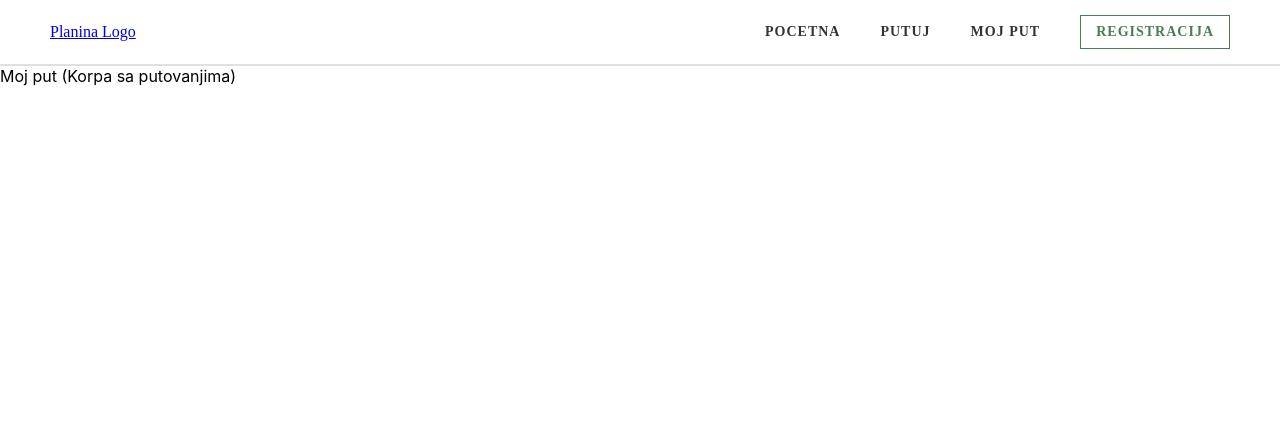
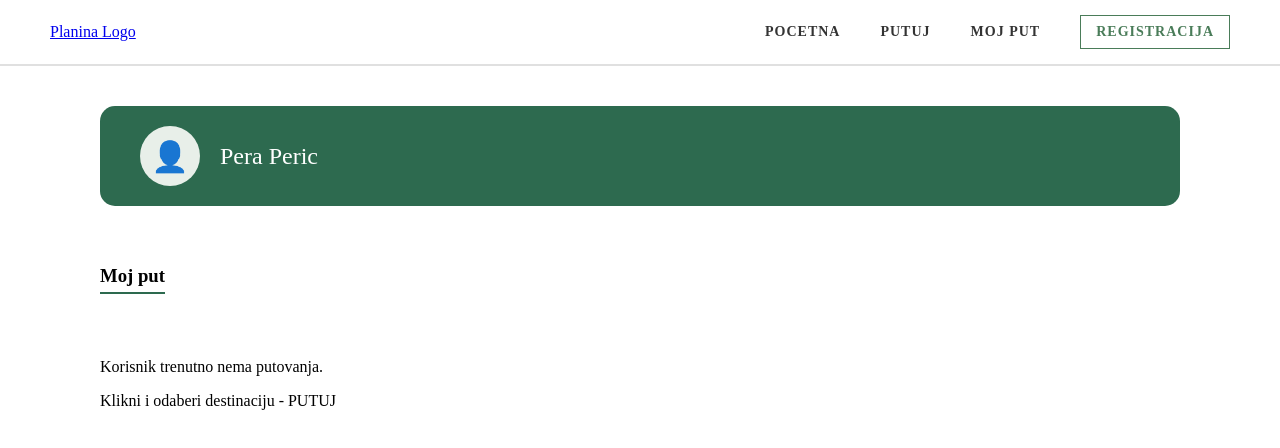
Before and after one commit to Sekulaa79/KTEH2026-seminarski, a React (Create React App) app: page /moj-put in a window 1280 px wide. Shown: the top 448 px of the page. Built offline with nearby package versions, Linux system fonts and the light colour scheme.

Commit message:
napravljen izgled moj put stranice i omoguceno dodavanje destinacije u moj put

```diff
--- a/src/App.tsx
+++ b/src/App.tsx
@@ -3,6 +3,7 @@ import logo from './logo.svg';
 import './App.css';
 import { BrowserRouter as Router, Routes, Route } from 'react-router-dom';
 import Navbar from './components/Navbar';
+import { AppProvider } from './context/AppContext';
 import Home from './pages/Home';
 import Explore from './pages/Explore';
 import DestinationDetails from './pages/DestinationDetails';
@@ -12,6 +13,7 @@ import Login from './pages/Login';
 
 const App: React.FC = () => {
   return (
+    <AppProvider>
     <Router>
       <Navbar />
       <Routes>
@@ -22,6 +24,8 @@ const App: React.FC = () => {
         <Route path="/login" element={<Login />} />
       </Routes>
     </Router>
+    </AppProvider>
+
   );
 };
 
--- /dev/null
+++ b/src/context/AppContext.tsx
@@ -0,0 +1,33 @@
+import React, { createContext, useState, ReactNode } from 'react';
+import { IDestination, TripManager } from '../models/Destination';
+
+// Definišemo šta naš Context sadrži
+interface AppContextType {
+  mojPut: IDestination[];
+  dodajUPut: (destinacija: IDestination) => void;
+}
+
+// Inicijalizujemo Context
+export const AppContext = createContext<AppContextType>({
+  mojPut: [],
+  dodajUPut: () => {}
+});
+
+// Instanciramo klasu
+const tripManager = new TripManager();
+
+export const AppProvider: React.FC<{children: ReactNode}> = ({ children }) => {
+  const [mojPut, setMojPut] = useState<IDestination[]>(tripManager.getTrips());
+
+  const dodajUPut = (destinacija: IDestination) => {
+    tripManager.addTrip(destinacija);
+    setMojPut([...tripManager.getTrips()]); // Ažuriramo React state
+    alert(`Uspešno dodato: ${destinacija.naziv}`);
+  };
+
+  return (
+    <AppContext.Provider value={{ mojPut, dodajUPut }}>
+      {children}
+    </AppContext.Provider>
+  );
+};
--- a/src/pages/DestinationDetails.tsx
+++ b/src/pages/DestinationDetails.tsx
@@ -1,41 +1,41 @@
-import React from 'react';
+import React, { useContext } from 'react';
 import { useParams } from 'react-router-dom';
 import CustomButton from '../components/CustomButton';
+import { AppContext } from '../context/AppContext';
 
 const DestinationDetails: React.FC = () => {
-  // useParams nam omogucava da procitamo ID iz URL-a (npr. /putuj/1)
   const { id } = useParams<{ id: string }>();
+  const { dodajUPut } = useContext(AppContext); // Pozivamo funkciju iz konteksta
 
-  // Za sada koristimo mock podatke. Kasnije cemo po ID-u povuci pravu destinaciju.
+  // Kreiramo dummy objekat za dodavanje
+  const handleDodaj = () => {
+    const novaDestinacija = {
+      id: id || '0',
+      naziv: `Destinacija ${id}`,
+      slika: `https://picsum.photos/400/300?random=${id}`,
+      datum: new Date().toLocaleDateString() // Dodajemo trenutan datum
+    };
+    dodajUPut(novaDestinacija);
+  };
+
   return (
     <div style={{ display: 'flex', justifyContent: 'center', alignItems: 'center', padding: '60px', minHeight: '60vh' }}>
-
       <div style={{ display: 'flex', gap: '50px', maxWidth: '900px', width: '100%', alignItems: 'center' }}>
-
-        {/* Leva strana - Slika (simulirana kartica bez teksta) */}
         <div style={{ flex: 1 }}>
           <div style={{ border: '2px solid #2d6a4f', borderRadius: '10px', overflow: 'hidden', backgroundColor: '#e8efe9', paddingBottom: '20px', textAlign: 'center' }}>
-             <img
-               src={`https://picsum.photos/400/300?random=${id}`}
-               alt="Destinacija"
-               style={{ width: '100%', height: '250px', objectFit: 'cover' }}
-             />
+             <img src={`https://picsum.photos/400/300?random=${id}`} alt="Destinacija" style={{ width: '100%', height: '250px', objectFit: 'cover' }} />
              <h3 style={{ fontFamily: 'serif', marginTop: '15px' }}>Destinacija {id}</h3>
           </div>
         </div>
-
-        {/* Desna strana - Tekst i dugme */}
         <div style={{ flex: 1, textAlign: 'center' }}>
           <h1 style={{ fontFamily: 'serif', borderBottom: '2px solid #2d6a4f', display: 'inline-block', paddingBottom: '10px' }}>
             Destinacija {id}
           </h1>
           <p style={{ marginTop: '30px', marginBottom: '40px', lineHeight: '1.6', fontFamily: 'serif', textAlign: 'justify' }}>
             Lorem ipsum dolor sit amet, consectetur adipiscing elit, sed do eiusmod tempor incididunt ut labore et dolore magna aliqua.
-            Ut enim ad minim veniam, quis nostrud exercitation ullamco laboris nisi ut aliquip ex ea commodo consequat.
           </p>
-          <CustomButton text="DODAJ U PUT" />
+          <CustomButton text="DODAJ U PUT" onClick={handleDodaj} /> {/* Povezan onClick */}
         </div>
-
       </div>
     </div>
   );
--- a/src/pages/Explore.tsx
+++ b/src/pages/Explore.tsx
@@ -41,7 +41,7 @@ const Explore: React.FC = () => {
         <h2 style={{ fontFamily: 'serif', borderBottom: '2px solid #2d6a4f', paddingBottom: '5px' }}>Filteri</h2>
 
         <CustomInput
-          placeholder="Region (npr. Kosovo)"
+          placeholder="Region"
           value={searchTekst}
           onChange={(e) => setSearchTekst(e.target.value)}
         />
--- a/src/pages/MyTrip.tsx
+++ b/src/pages/MyTrip.tsx
@@ -1,7 +1,41 @@
-import React from 'react';
+import React, { useContext } from 'react';
+import DestinationCard from '../components/DestinationCard';
+import { AppContext } from '../context/AppContext';
 
 const MyTrip: React.FC = () => {
-  return <div>Moj put (Korpa sa putovanjima)</div>;
+  const { mojPut } = useContext(AppContext);
+
+  return (
+    <div style={{ padding: '40px 100px' }}>
+
+      {/* Profilni baner iz dizajna */}
+      <div style={{ backgroundColor: '#2d6a4f', borderRadius: '15px', padding: '20px 40px', display: 'flex', alignItems: 'center', gap: '20px', marginBottom: '40px', color: 'white' }}>
+        <div style={{ width: '60px', height: '60px', backgroundColor: '#e8efe9', borderRadius: '50%', display: 'flex', justifyContent: 'center', alignItems: 'center' }}>
+          <span style={{ fontSize: '30px', color: '#888' }}>👤</span>
+        </div>
+        <h2 style={{ fontFamily: 'serif', margin: 0, fontWeight: 'normal' }}>Pera Peric</h2>
+      </div>
+
+      <h3 style={{ fontFamily: 'serif', borderBottom: '2px solid #2d6a4f', display: 'inline-block', paddingBottom: '5px' }}>
+        Moj put
+      </h3>
+
+      <div style={{ display: 'flex', gap: '30px', marginTop: '30px', flexWrap: 'wrap' }}>
+        {mojPut.length > 0 ? (
+          mojPut.map((dest, index) => (
+            // Koristimo kombinaciju ID-a i indexa za key jer možemo dodati istu destinaciju više puta
+            <DestinationCard key={`${dest.id}-${index}`} destination={dest} />
+          ))
+        ) : (
+          <div>
+            <p style={{ fontFamily: 'serif' }}>Korisnik trenutno nema putovanja.</p>
+            <p style={{ fontFamily: 'serif' }}>Klikni i odaberi destinaciju - PUTUJ</p>
+          </div>
+        )}
+      </div>
+
+    </div>
+  );
 };
 
 export default MyTrip;
```
